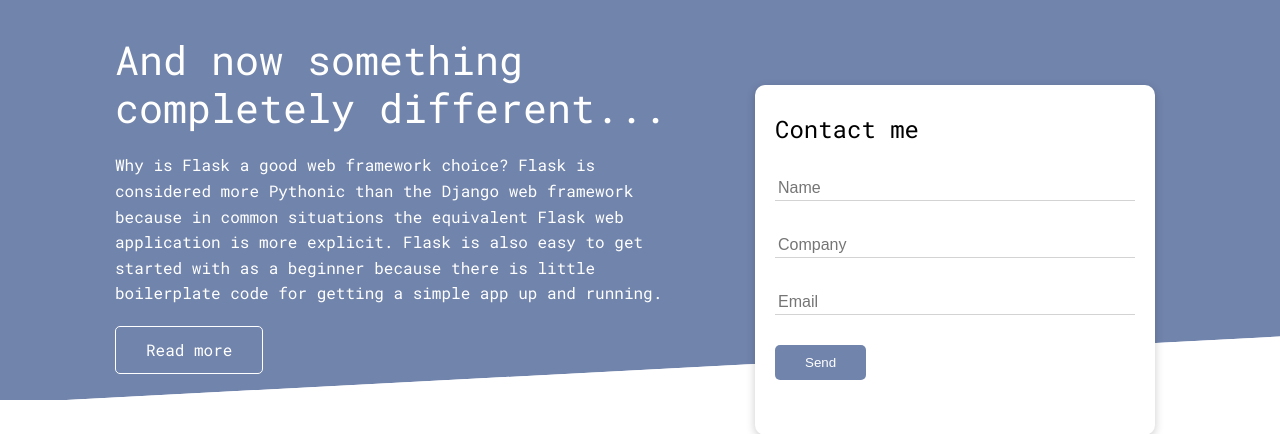
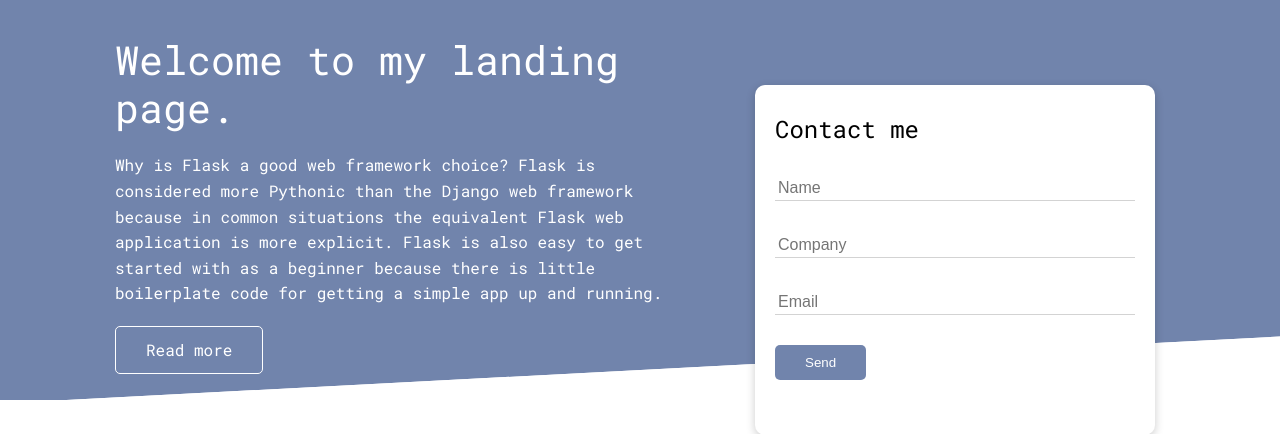
Before and after one commit to mjaroszewski1979/project_01, a Flask app: page / in a window 1280 px wide. Shown: the part 70-504 px from the top of the page. Run offline with Flask 2, Linux system fonts and the light colour scheme; some libraries are stand-ins or nearby versions; some web fonts are replaced.

Commit message:
Update index.html

```diff
--- a/templates/index.html
+++ b/templates/index.html
@@ -5,7 +5,7 @@
 <section class="showcase">
     <div class="container grid">
         <div class="showcase-text">
-            <h1>And now something completely different...</h1>
+            <h1>Welcome to my landing page.</h1>
             <p>Why is Flask a good web framework choice?
                 Flask is considered more Pythonic than the Django web framework because in common situations the equivalent Flask web application is more explicit. Flask is also easy to get started with as a beginner because there is little boilerplate code for getting a simple app up and running. </p>
                 <a href="https://www.fullstackpython.com/flask.html" target="_blank" class="btn btn-outline">Read more</a>
```
